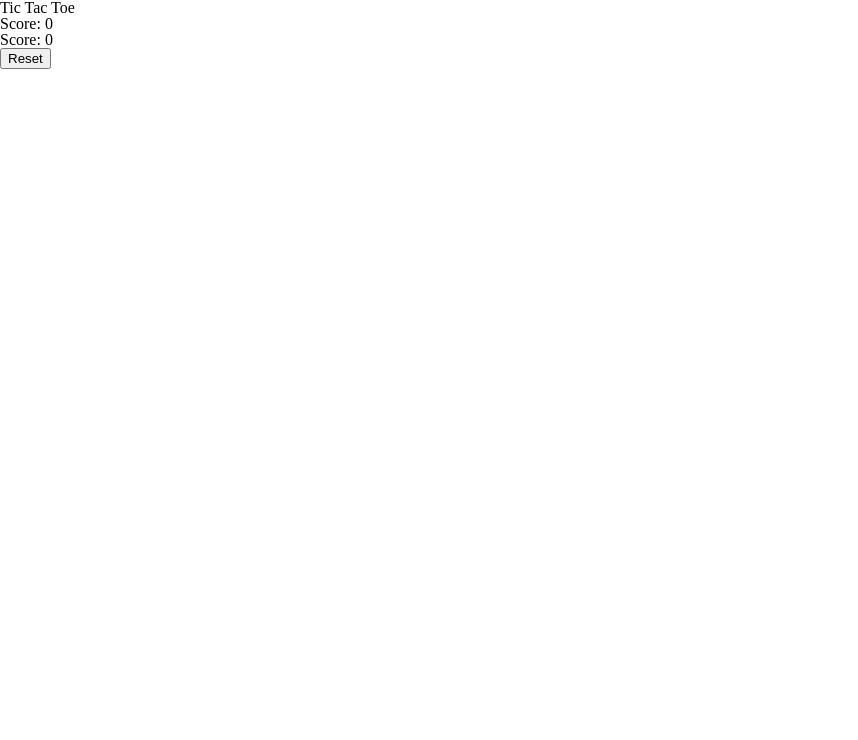
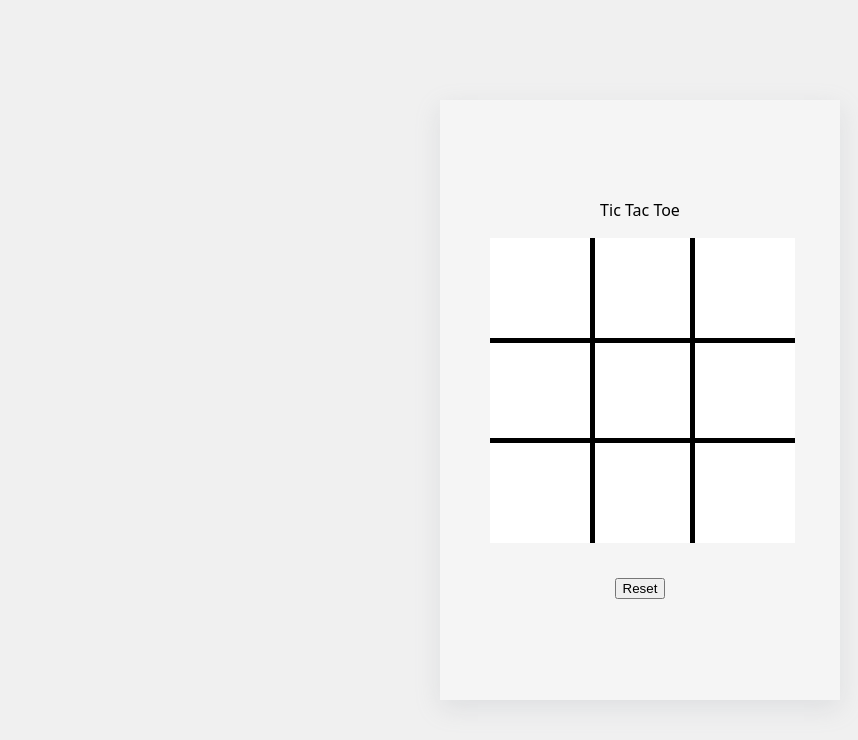
Before and after one commit to jvictormorais/tictactoe-odinproject, a plain HTML site: page index.html in a window 1280 px wide. Shown: the whole page, without its empty margins (0-858 px from the left). Drawn offline with Linux system fonts and the light colour scheme.

Commit message:
Do first version of the project

```diff
--- a/app.js
+++ b/app.js
@@ -0,0 +1,63 @@
+let restartBtn = document.getElementById("reset-btn");
+let spaces = Array.from(document.querySelectorAll(".space"));
+let result = document.querySelector(".result");
+let blanks = Array(9).fill(null);
+const O_TEXT = "O";
+const X_TEXT = "X";
+let currentPlayer = X_TEXT;
+const winningCombo = [
+  [0, 1, 2],
+  [3, 4, 5],
+  [6, 7, 8],
+  [0, 3, 6],
+  [1, 4, 7],
+  [2, 5, 8],
+  [0, 4, 8],
+  [2, 4, 6],
+];
+
+const startGame = () => {
+  spaces.forEach((space) => space.addEventListener("click", boxClicked));
+};
+
+function boxClicked(e) {
+  const id = e.target.dataset.num;
+  if (!blanks[id]) {
+    blanks[id] = currentPlayer;
+    e.target.innerText = currentPlayer;
+
+    // Player won condition
+    if (playerHasWon() !== false) {
+      result.innerText = `${currentPlayer} Won!`;
+    }
+
+    currentPlayer = currentPlayer == X_TEXT ? O_TEXT : X_TEXT;
+  }
+}
+
+function playerHasWon() {
+  for (const condition of winningCombo) {
+    let [a, b, c] = condition;
+
+    if (blanks[a] && blanks[a] == blanks[b] && blanks[a] == blanks[c]) {
+      return [a, b, c];
+    }
+  }
+  return false;
+}
+
+restartBtn.addEventListener("click", restart);
+
+function restart() {
+  blanks.fill(null);
+
+  spaces.forEach((space) => {
+    space.innerText = "";
+  });
+
+  result.innerText = "";
+
+  currentPlayer = X_TEXT;
+}
+
+startGame();
--- a/index.html
+++ b/index.html
@@ -13,19 +13,18 @@
     <div class="container">
       <div class="title">Tic Tac Toe</div>
       <div class="gameboard">
-        <div class="space" id="0"></div>
-        <div class="space" id="1"></div>
-        <div class="space" id="2"></div>
-        <div class="space" id="3"></div>
-        <div class="space" id="4"></div>
-        <div class="space" id="5"></div>
-        <div class="space" id="6"></div>
-        <div class="space" id="7"></div>
-        <div class="space" id="8"></div>
+        <div class="space" data-num="0" id="zero"></div>
+        <div class="space" data-num="1" id="one"></div>
+        <div class="space" data-num="2" id="two"></div>
+        <div class="space" data-num="3" id="three"></div>
+        <div class="space" data-num="4" id="four"></div>
+        <div class="space" data-num="5" id="five"></div>
+        <div class="space" data-num="6" id="six"></div>
+        <div class="space" data-num="7" id="seven"></div>
+        <div class="space" data-num="8" id="eight"></div>
       </div>
       <div class="scoreboard">
-        <div class="player1score">Score: <span id="player1-win">0</span></div>
-        <div class="player2score">Score: <span id="player2-win">0</span></div>
+        <div class="result"></div>
       </div>
       <div class="reset">
         <button id="reset-btn">Reset</button>
--- a/style.css
+++ b/style.css
@@ -0,0 +1,61 @@
+body {
+  display: flex;
+  justify-content: center;
+  align-items: center;
+  background-color: rgb(240, 240, 240);
+  font-family: system-ui, -apple-system, BlinkMacSystemFont, "Segoe UI", Roboto,
+    Oxygen, Ubuntu, Cantarell, "Open Sans", "Helvetica Neue", sans-serif;
+}
+
+.container {
+  display: flex;
+  flex-direction: column;
+  align-items: center;
+  justify-content: center;
+  height: 600px;
+  width: 400px;
+  margin-top: 100px;
+  background-color: rgb(245, 245, 245);
+  box-shadow: rgba(149, 157, 165, 0.2) 0px 8px 24px;
+  gap: 20px;
+}
+.gameboard {
+  display: grid;
+  grid-template-columns: repeat(3, 100px);
+  grid-template-rows: repeat(3, 100px);
+}
+.space {
+  height: 100px;
+  width: 100px;
+  background-color: rgb(255, 255, 255);
+  border: 5px black solid;
+  display: flex;
+  align-items: center;
+  justify-content: center;
+  font-size: 90px;
+  cursor: pointer;
+}
+
+#zero,
+#one,
+#two {
+  border-top: none;
+}
+
+#zero,
+#three,
+#six {
+  border-left: none;
+}
+
+#six,
+#seven,
+#eight {
+  border-bottom: none;
+}
+
+#two,
+#five,
+#eight {
+  border-right: none;
+}
```
